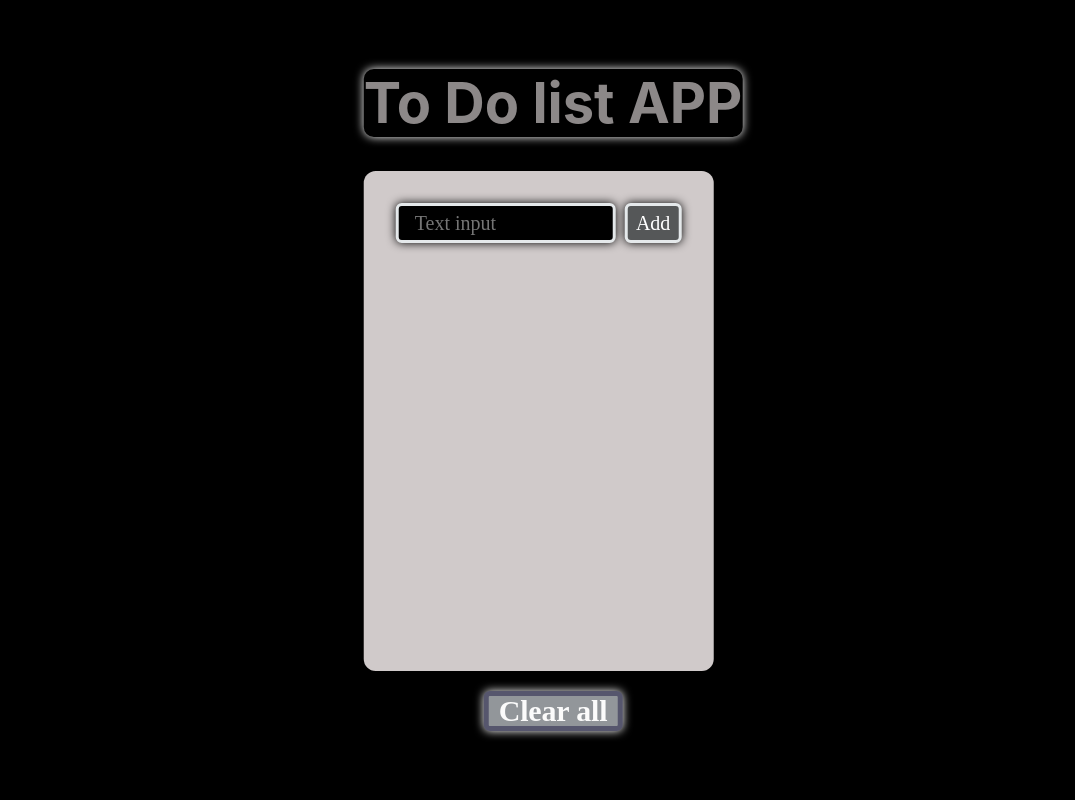
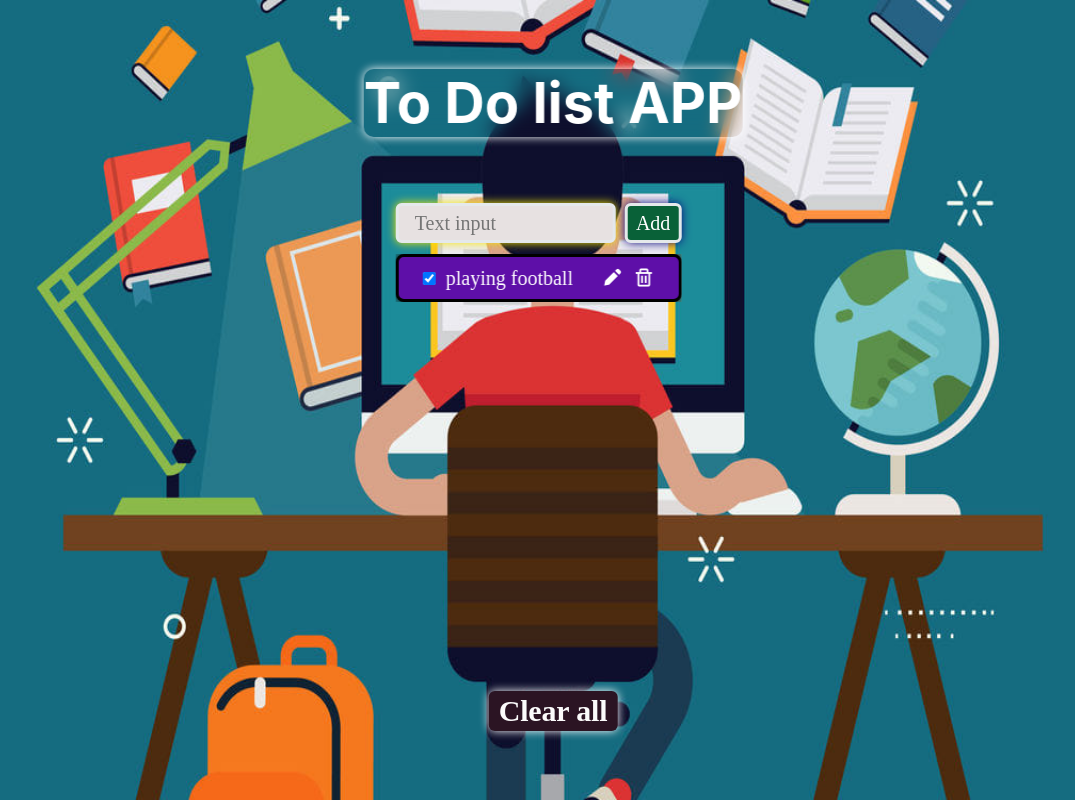
Before and after one commit to uncommonboy/todo_app, a plain HTML site: page index.html in a window 1280 px wide. Shown: the whole page, without its empty margins (87-1162 px from the left). Drawn offline with nearby package versions, Linux system fonts and the light colour scheme.

Commit message:
css changed

```diff
--- a/index.html
+++ b/index.html
@@ -13,6 +13,7 @@
   </head>
   <body>
     <div class="wrapper">
+      <img class="main_img" src="images/img_todo.jpg" alt="">
       <div class="container">
         <h1 class="title">To Do list APP</h1>
         <div class="block">
--- a/script.js
+++ b/script.js
@@ -3,24 +3,37 @@ const list = document.querySelector(".todosList");
 const clear = document.querySelector(".clear");
 const add = document.querySelector(".add");
 const edit = document.querySelector("#edit");
-  let todos = [];
+let todos = [{value:`reading books ${checkbox=true  }`, value:'playing football'}];
 
 const render = () => {
- list.innerHTML="";
+  list.innerHTML = "";
   for (let element of todos) {
     list.innerHTML += ` <li class="todo">
-    <input class='checkbox'  type="checkbox">
-    <input disabled="disabled" value="${element.value}" class="todo_input" type="text" />
+    <input class='checkbox'  ${checkbox == true ? "checked" : ""} onclick="oncheck('${element.id}')" type="checkbox"/>
+
+      <input disabled="disabled" value="${
+        element.value
+      }" class="todo_input" type="text" />
     <div class="edit">
     <i id='edit' class="bx bx-sm bxs-pencil"></i>
         </div>
         <div class="delete">
-        <i class="bx bx-sm bx-trash"></i>
+        <i onclick="deleteTodo('${element.id}')" class="bx bx-sm bx-trash"></i>
         </div>
         </li>`;
   }
 };
 render();
+const deleteTodo = (id) => {
+  todos = todos.filter((v) => v.id != id);
+  render();
+  console.log("delete", id, todos);
+};
+const oncheck = (id) => {
+  todos = todos.map((v) => (v.id == id ? { ...v, isdone: !isdone } : v));
+  render();
+  console.log("check", todos);
+};
 
 form.addEventListener("submit", (event) => {
   event.preventDefault();
@@ -32,7 +45,7 @@ form.addEventListener("submit", (event) => {
 
 clear.addEventListener("click", () => {
   todos = [];
-  render()
+  render();
 });
 
 // add.addEventListener("click", () => {
--- a/style.css
+++ b/style.css
@@ -85,7 +85,10 @@ body {
 
 .wrapper {
   height: 100vh;
-  background: #000000;
+}
+.main_img {
+  width: 100%;
+  height: 100%;
 }
 
 .container {
@@ -96,16 +99,17 @@ body {
 }
 
 .title {
+  backdrop-filter: blur(10px);
   text-align: center;
   font-family: "Inter";
   font-weight: 700;
   font-size: 56px;
   line-height: 68px;
-  color: #8c8888;
+  color: #ffffff;
   margin-bottom: 34px;
   box-shadow: 0 0 10px rgb(255, 255, 255);
-  border-radius: 10px ;
-cursor: pointer;
+  border-radius: 10px;
+  cursor: pointer;
 }
 
 .block {
@@ -114,13 +118,13 @@ cursor: pointer;
   /* display: grid; */
   display: flex;
   flex-direction: column;
-  background: #d0caca;
+  /* background: #01a884; */
   border-radius: 12px;
-  overflow: auto;
   padding: 32px;
 }
 
 .form {
+
   display: flex;
   justify-content: space-between;
   margin-bottom: 11px;
@@ -132,29 +136,33 @@ cursor: pointer;
 
 .input {
   padding: 0 16px;
-  background: #ffffff;
   border: 3px solid #e5e9eb;
   border-radius: 6px;
   width: 77%;
   height: 40px;
-  box-shadow: 0 0 10px rgb(0, 0, 0);
+  box-shadow: 0 0 10px rgb(247, 231, 0);
   font-size: 20px;
-  background-color: #000000;
-  color: #ffffff;
+  background-color: #e7e1e1;
+  color: #000000;
 }
 
 .add {
   font-size: 20px;
   width: 20%;
   height: 40px;
-  background: #555758;
+  background: #096138;
   border-radius: 6px;
   border: 3px solid #e5e9eb;
-  box-shadow: 0 0 10px rgb(0, 0, 0);
+  box-shadow: 0 0 10px rgb(13, 11, 129);
   color: white;
 }
 
 .todosList {
+  backdrop-filter: blur(20px);
+  overflow: auto;
+overflow-y: hidden;
+
+
   margin-bottom: 11px;
   display: grid;
   gap: 11px;
@@ -170,12 +178,15 @@ cursor: pointer;
   box-shadow: 0px 6px 20px rgba(0, 0, 0, 0.05);
   border-radius: 8px;
   border: 3px solid black;
-  box-shadow: 0 0 10px black;  background-color: #555758;
+  box-shadow: 0 0 10px black;
+  background-color: #555758;
   color: #ffffff;
+  background-color: #5e0fa8;
 }
 
 .todo_input {
-  flex-grow: 1;background-color: #555758;
+  flex-grow: 1;
+  background-color: #5e0fa8;
   color: #ffffff;
   height: 100%;
   width: 70%;
@@ -183,7 +194,7 @@ cursor: pointer;
   /* cursor: pointer; */
 }
 
-.checkbox{
+.checkbox {
   font-size: 30px;
   cursor: pointer;
 }
@@ -191,24 +202,24 @@ cursor: pointer;
 .edit {
   cursor: pointer;
 }
-.edit:hover{
+.edit:hover {
   border: 2px solid green;
   box-shadow: 0 0 10px rgb(34, 198, 77);
   background-color: rgb(255, 244, 244);
   color: #000000;
-  border-radius:10px ;
+  border-radius: 10px;
   padding: 2px;
 }
 
 .delete {
   cursor: pointer;
 }
-.delete:hover{
+.delete:hover {
   border: 1px solid rgb(73, 72, 72);
   box-shadow: 0 0 10px rgb(255, 0, 0);
   background-color: rgb(245, 13, 13);
   color: #ffffff;
-  border-radius:10px ;
+  border-radius: 10px;
   padding: 2px;
 }
 
@@ -222,17 +233,15 @@ cursor: pointer;
   margin: 0 auto;
   font-size: 30px;
   box-shadow: 0 0 10px rgb(255, 255, 255);
-  border: 5px solid rgb(86, 86, 109);
-  background-color: #92969a;
+  background-color: #2b1423;
   margin-top: 20px;
   border-radius: 6px;
   height: 40px;
-display: flex;
-align-items: center;
+  display: flex;
+  align-items: center;
 }
-.clear:hover{
+.clear:hover {
   box-shadow: 0 0 20px rgb(255, 1, 1);
-
 }
 .btn_b {
   padding: 10px;
```
Also changed, not shown: images/img_todo.jpg (added).
